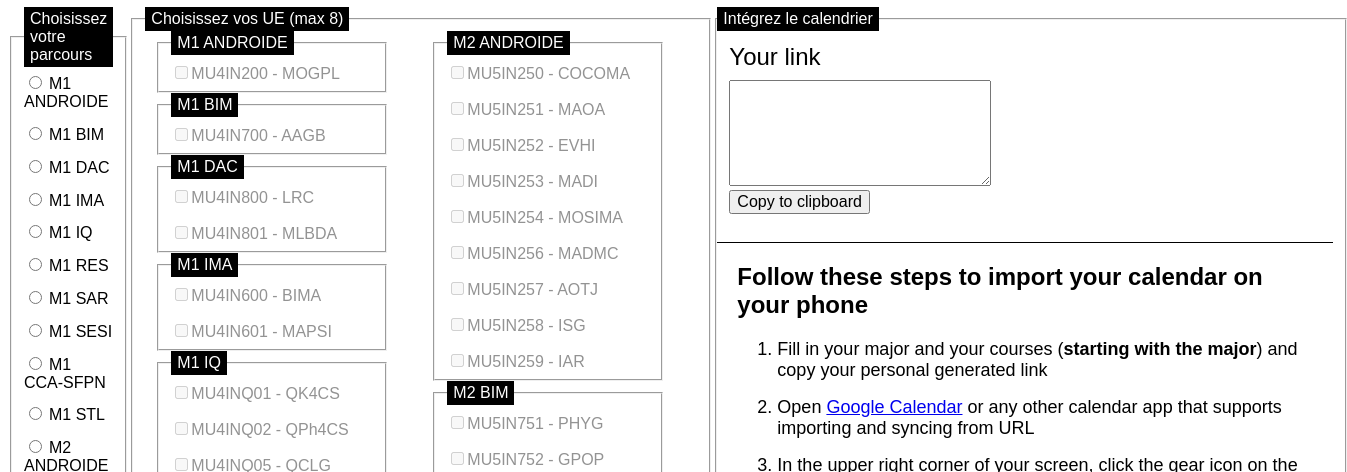
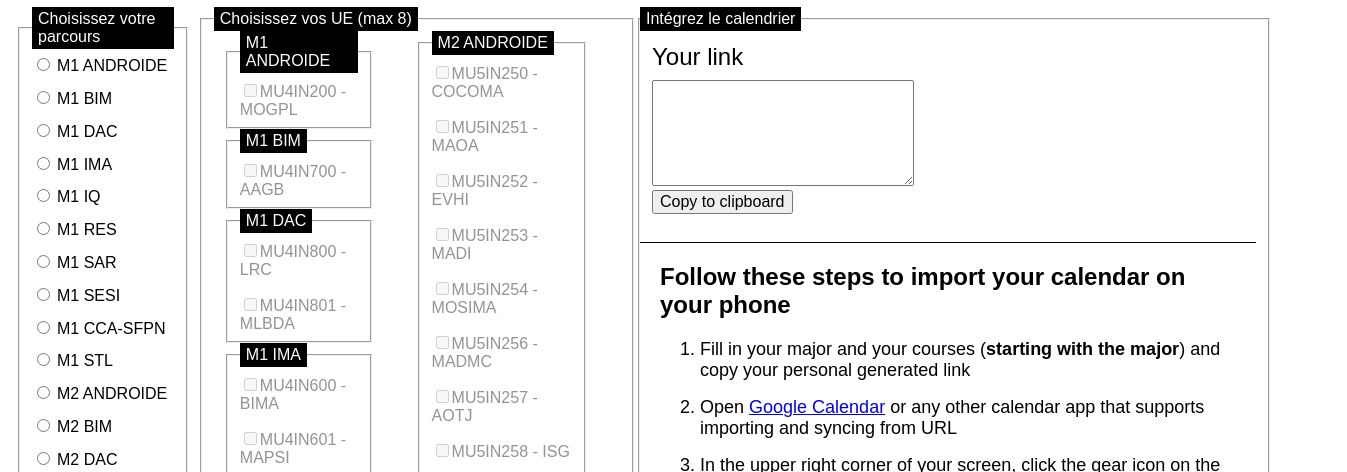
Before and after one commit to biskweet/MasterCal, a website: page index.html in a window 1280 px wide. Shown: the part 73-545 px from the top of the page, 1347 px wide, since content can reach past the window. Drawn offline with Linux system fonts and the light colour scheme.

Commit message:
Fixed index.html when using bigger display scales

```diff
--- a/index.html
+++ b/index.html
@@ -47,8 +47,7 @@
             padding-bottom: .4em;
         }
 
-        #m1, #m2 {
-            width: 20vw;
+        #m1, #m2, .specialty-list {
             height: 100%;
             overflow: auto;
             margin-left: 10px;
```
Also changed, not shown: index.ts (+3 -4 lines).
